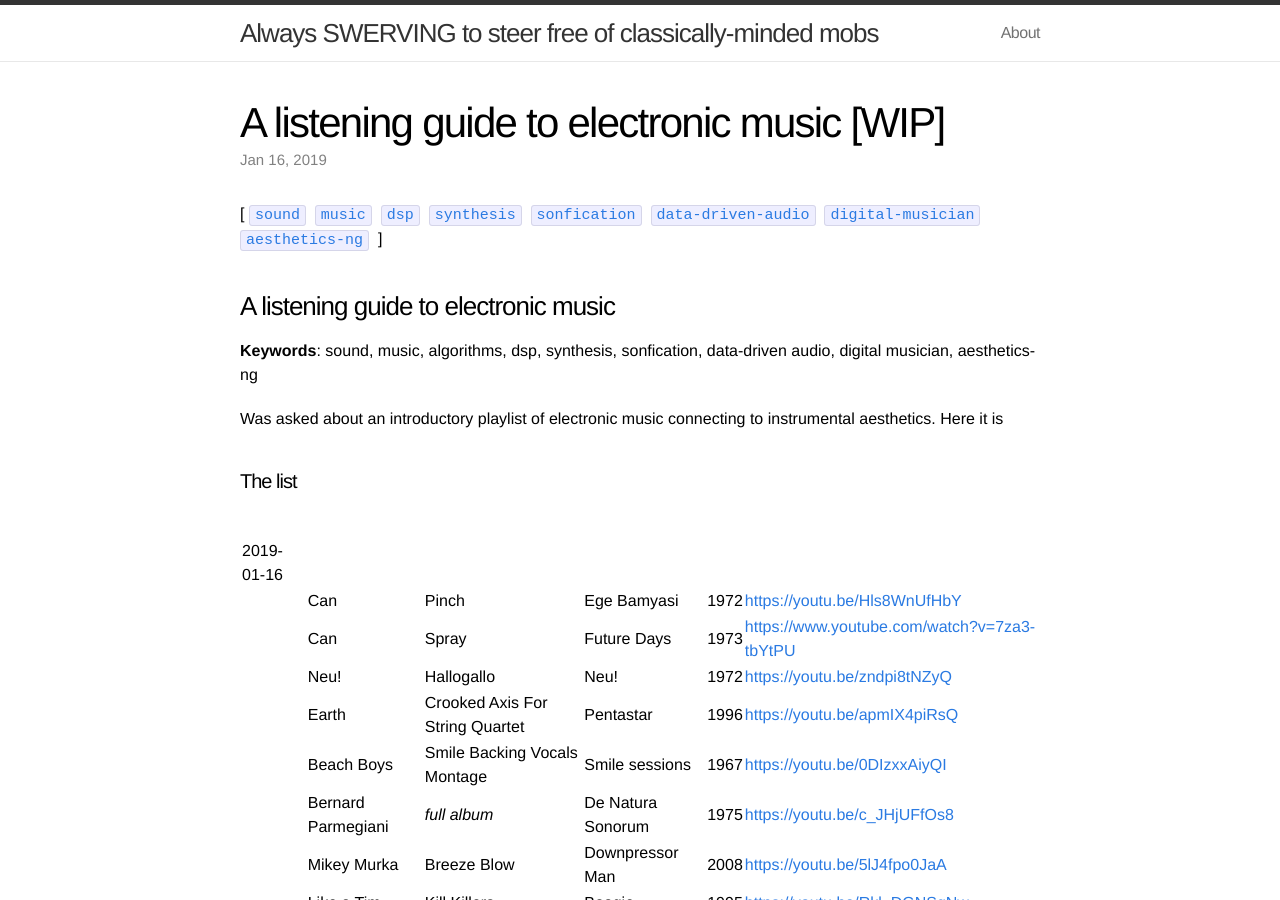
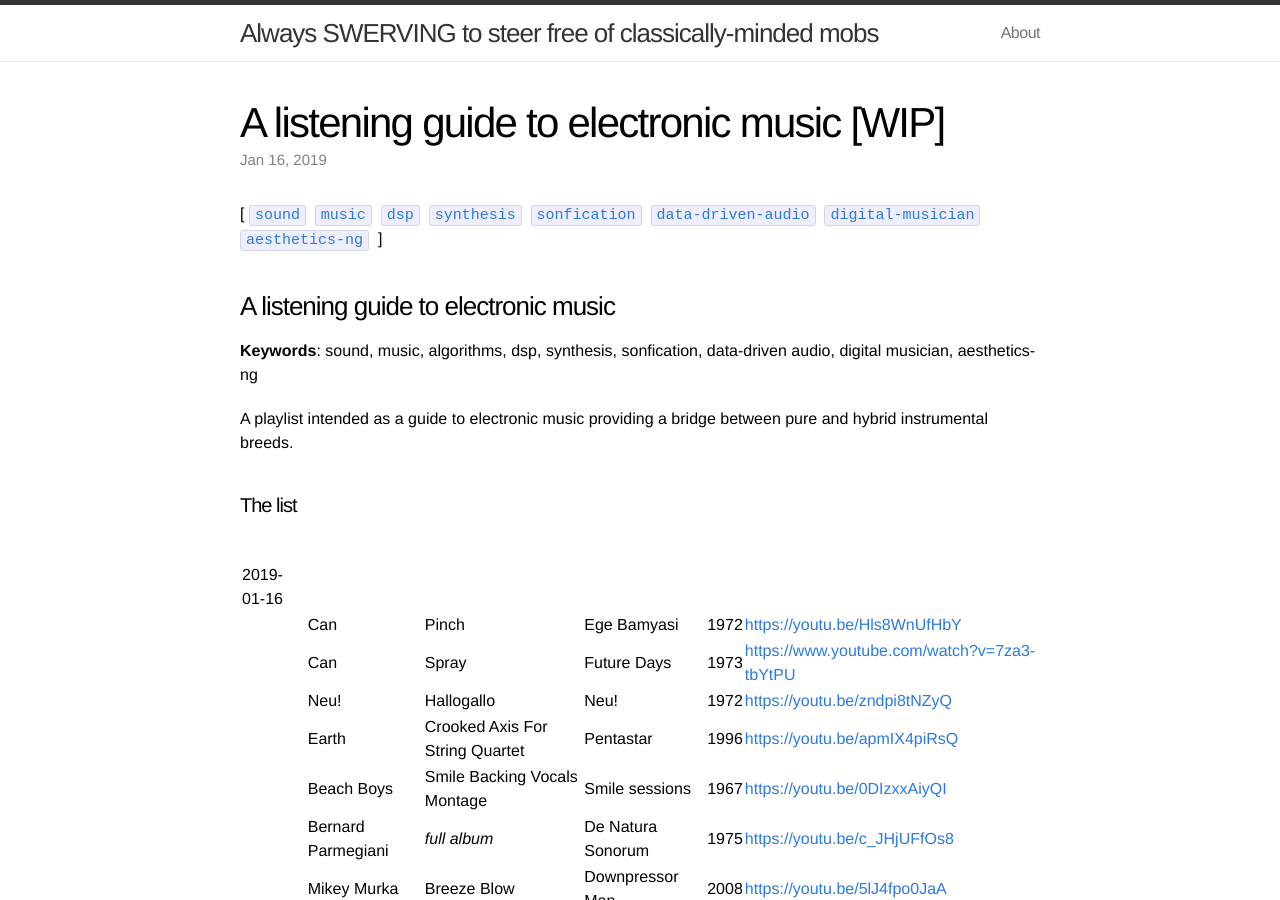
Before and after one commit to x75/x75.github.io, a Jekyll site: the page built from _posts/2019-01-16-electronic-music-listening.md, in a window 1280 px wide and 900 px high. Built offline with Jekyll 4.4.1, drawn with Linux system fonts in a browser that asks for light colours; comment, search, counter and statistics services are not loaded.

Commit message:
electronic music listening guide text mod

```diff
--- a/_posts/2019-01-16-electronic-music-listening.md
+++ b/_posts/2019-01-16-electronic-music-listening.md
@@ -9,8 +9,8 @@ tags: sound music dsp synthesis sonfication data-driven-audio digital-musician a
 
 __Keywords__: sound, music, algorithms, dsp, synthesis, sonfication, data-driven audio, digital musician, aesthetics-ng
 
-Was asked about an introductory playlist of electronic music
-connecting to instrumental aesthetics. Here it is
+A playlist intended as a guide to electronic music providing a bridge
+between pure and hybrid instrumental breeds.
 
 #### The list
 
```
